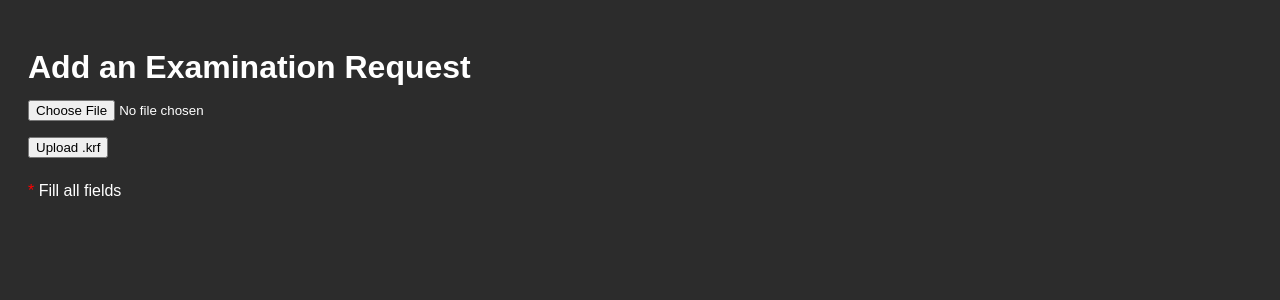
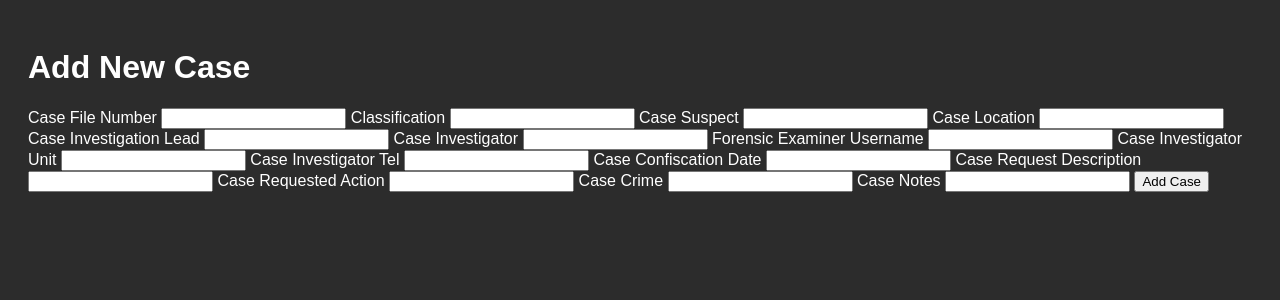
Before and after one commit to ciaran-ie/L.I.A.M, a Python web app: template app/templates/add_case.html in a window 1280 px wide. Shown: the top 300 px of the page. Run offline with Jinja, Linux system fonts and the light colour scheme; the template is opened without the code that fills it, so the values that code supplies are empty.

Commit message:
Update add_case.html

```diff
--- a/app/templates/add_case.html
+++ b/app/templates/add_case.html
@@ -1,58 +1,50 @@
 {% extends 'base.html' %}
-{% block title %}
-    <title>Add an Examination Request - {{ settings.title_text }}</title>
-{% endblock title %}
+{% block title %}Add Case{% endblock %}
 {% block content %}
-    <script>
-        $(document).ready(function() {
-            validate();
-            $('#case_file_number, #classification, #case_suspect, #case_investigation_lead, #case_investigator, #case_investigator_unit, #case_investigator_tel, #case_confiscation_date, #case_request_description, #case_requested_action, #case_crime').change(validate);
-        });
-        function validate() {
-            if ($('#case_file_number').val().length > {{ settings.organization_specific_prefix|length }} && $('#classification').val().length > 0 && $('#case_suspect').val().length > 0 && $('#case_investigation_lead').val().length > 0 && $('#case_investigator').val().length > 0 && $('#case_investigator_unit').val().length > 0 && $('#case_investigator_tel').val().length > 0 && $('#case_confiscation_date').val().length > 0 && $('#case_request_description').val().length > 0 && $('#case_requested_action').val().length > 0 && $('#case_crime').val().length > 0) {
-                $("#request_save_button").prop("disabled", false);
-                $("#request_save_button").addClass("btn-success");
-                $("#ohje").hide();
-            } else {
-                $("#request_save_button").prop("disabled", true);
-                $("#request_save_button").removeClass("btn-success");
-            }
-        }
-        $(function() {
-            var availableTags = [{{ confCrimes|tojson }}];
-            $("#case_crime").autocomplete({source: availableTags});
-        });
+<h1>Add New Case</h1>
+<form method="post">
+    <label for="case_file_number">Case File Number</label>
+    <input type="text" name="case_file_number" id="case_file_number" required>
 
-        function showHint(str) {
-            if (str.length == 0) {
-                document.getElementById("txtHint").innerHTML = "";
-                return;
-            }
-            fetch(`/request_hint?case_file_number=${str}`)
-                .then(response => response.text())
-                .then(data => document.getElementById("txtHint").innerHTML = data);
-        }
-    </script>
-    <div class="col-sm-9 col-sm-offset-3 col-md-10 col-md-offset-2 main">
-        <h1 class="page-header">Add an Examination Request
-            <span class="pull-right">
-                <form class="form-inline" action="{{ url_for('import_krf') }}" method="post" enctype="multipart/form-data">
-                    <div class="form-group">
-                        <input class="btn btn-xs btn-default" type="file" name="fileToUpload[]" id="fileToUpload">
-                    </div>
-                    <button type="submit" class="btn btn-success btn-xs">
-                        <i class="fa fa-upload"></i> Upload .krf
-                        <span id="upload-file-info"></span>
-                    </button>
-                </form>
-            </span>
-        </h1>
-        <form class="form-horizontal" role="form" method="post" action="{{ url_for('submit_examination_request') }}">
-            <input type="hidden" name="token" value="{{ session.user.token }}">
-            <!-- Form Fields Here -->
-        </form>
-        <div class="col-md-offset-2" id="ohje">
-            <span style="color:red;">*</span> Fill all fields
-        </div>
-    </div>
+    <label for="classification">Classification</label>
+    <input type="text" name="classification" id="classification" required>
+
+    <label for="case_suspect">Case Suspect</label>
+    <input type="text" name="case_suspect" id="case_suspect" required>
+
+    <label for="case_location">Case Location</label>
+    <input type="text" name="case_location" id="case_location" required>
+
+    <label for="case_investigation_lead">Case Investigation Lead</label>
+    <input type="text" name="case_investigation_lead" id="case_investigation_lead" required>
+
+    <label for="case_investigator">Case Investigator</label>
+    <input type="text" name="case_investigator" id="case_investigator" required>
+
+    <label for="forensic_examiner_username">Forensic Examiner Username</label>
+    <input type="text" name="forensic_examiner_username" id="forensic_examiner_username" required>
+
+    <label for="case_investigator_unit">Case Investigator Unit</label>
+    <input type="text" name="case_investigator_unit" id="case_investigator_unit" required>
+
+    <label for="case_investigator_tel">Case Investigator Tel</label>
+    <input type="text" name="case_investigator_tel" id="case_investigator_tel" required>
+
+    <label for="case_confiscation_date">Case Confiscation Date</label>
+    <input type="text" name="case_confiscation_date" id="case_confiscation_date" required>
+
+    <label for="case_request_description">Case Request Description</label>
+    <input type="text" name="case_request_description" id="case_request_description" required>
+
+    <label for="case_requested_action">Case Requested Action</label>
+    <input type="text" name="case_requested_action" id="case_requested_action" required>
+
+    <label for="case_crime">Case Crime</label>
+    <input type="text" name="case_crime" id="case_crime" required>
+
+    <label for="case_notes">Case Notes</label>
+    <input type="text" name="case_notes" id="case_notes" required>
+
+    <button type="submit">Add Case</button>
+</form>
 {% endblock %}
```
